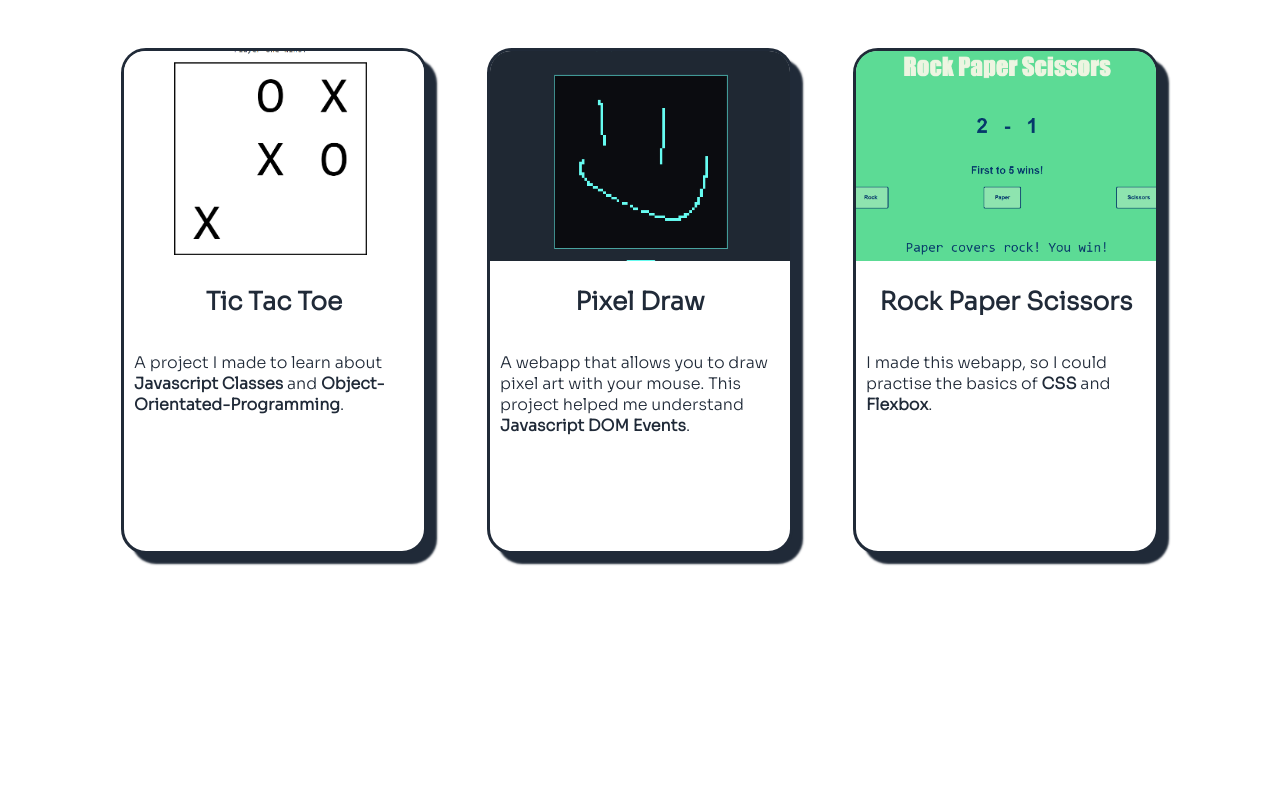
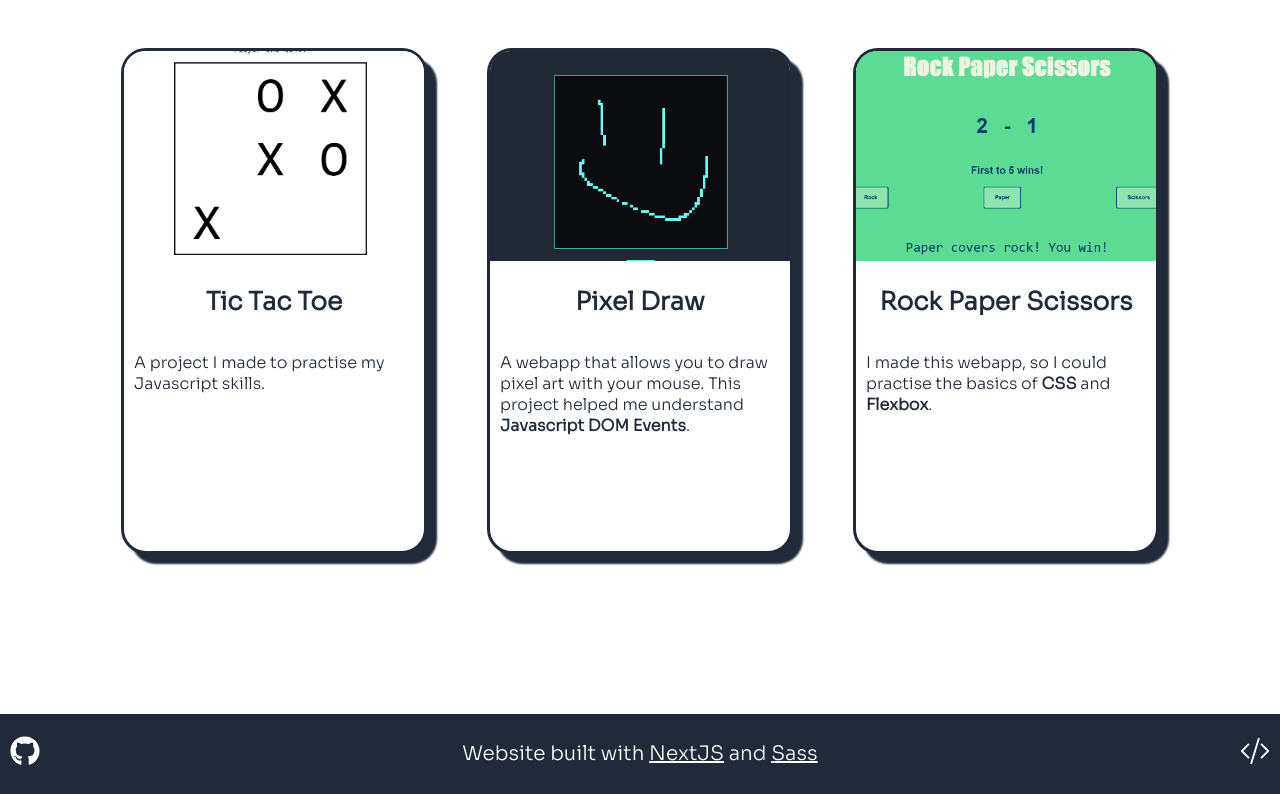
Before and after one commit to p4ckysm4cky/Personal-Website, a Next.js app: page / in a window 1280 px wide. Shown: the part 1469-2263 px from the top of the page. Before the commit the page ends 2083 px from the top, so only its background shows below. Built offline with nearby package versions, Linux system fonts and the light colour scheme.

Commit message:
Finished footer section, also forgot to commit

```diff
--- a/package.json
+++ b/package.json
@@ -12,6 +12,7 @@
     "next": "11.1.0",
     "react": "17.0.2",
     "react-dom": "17.0.2",
+    "react-icons": "^4.2.0",
     "sass": "^1.38.1"
   },
   "devDependencies": {
--- a/pages/index.js
+++ b/pages/index.js
@@ -1,6 +1,7 @@
 import styles from '../styles/Home.module.scss'
 import ProjectCard from '../components/ProjectCard'
-
+import { FaGithub } from 'react-icons/fa'
+import { BsCodeSlash } from 'react-icons/bs'
 
 // images
 import calculatorImage from "../images/projects/calculator.png"
@@ -38,7 +39,7 @@ export default function Home() {
               image={libraryImage}
               title="Library Reader Tracker"
               url="https://github.com/p4ckysm4cky/library_app"
-              description={<p>A <b>Object-Orientated-Programming</b> based webapp that keeps track of books that you have read. it uses <b>Javascript localstorage</b> to store the information.</p>}
+              description={<p>An <b>Object-Orientated-Programming</b> based webapp that keeps track of books that you have read. it uses <b>Javascript localstorage</b> to store the information.</p>}
             />
 
             <ProjectCard
@@ -51,7 +52,7 @@ export default function Home() {
               image={ticTacToe}
               title="Tic Tac Toe"
               url="https://github.com/p4ckysm4cky/Tic-Tac-Toe"
-              description={<p>A project I made to learn about <b>Javascript Classes</b> and <b>Object-Orientated-Programming</b>.</p>}
+              description={<p>A project I made to practise my Javascript skills.</p>}
             />
             <ProjectCard
               image={pixelDraw}
@@ -67,7 +68,26 @@ export default function Home() {
             />
 
           </div>
+
+
       </div>
+      <footer>
+        <a href="https://github.com/p4ckysm4cky">
+          <FaGithub
+            className={styles.icons}
+          />
+        </a>
+        <p>
+          Website built with <a href="https://nextjs.org/">NextJS</a> and <a href="https://sass-lang.com/">Sass</a>
+
+        </p>
+
+        <a href="https://github.com/p4ckysm4cky/Personal-Website">
+          <BsCodeSlash
+            className={styles.icons}
+          />
+        </a>
+      </footer>
     </div>
 
   )
--- a/styles/Home.module.scss
+++ b/styles/Home.module.scss
@@ -1,4 +1,7 @@
-@import url('https://fonts.googleapis.com/css2?family=Sora:wght@300&display=swap');
+$deskop:1200px;
+$laptop:1024px;
+$tablet:768px;
+$phone:480px;
 
 $darkBlue: rgb(32, 42, 56);
 $lightBlue: rgba(147,181,227,1);
@@ -36,6 +39,11 @@ $lightBlue: rgba(147,181,227,1);
   height: 100vh;
   width: 30vw;
   display: flex;
+  @media (max-width: $tablet) {
+    position:absolute;
+    max-width: 100%;
+    height: auto;
+  }
 
 }
 
@@ -61,7 +69,7 @@ $lightBlue: rgba(147,181,227,1);
   h2 {
     text-decoration: none;
     border-bottom: 1px solid $lightBlue;
-    box-shadow: 0 -3px 0 $lightBlue inset;
+    box-shadow: 1 -3px 3 $lightBlue inset;
 
   }
 
@@ -70,6 +78,13 @@ $lightBlue: rgba(147,181,227,1);
     flex-flow: wrap;
     align-items: center;
     justify-content: center;
+    margin-bottom: 100px;
 
   }
 }
+
+.icons {
+  color:white;
+  height: 30px;
+  width: 30px;
+}
--- a/styles/ProjectCard.module.scss
+++ b/styles/ProjectCard.module.scss
@@ -1,5 +1,9 @@
 $darkBlue: rgb(32, 42, 56);
 $lightBlue: rgba(147,181,227,1);
+$deskop:1200px;
+$laptop:1024px;
+$tablet:768px;
+$phone:480px;
 
 
 
@@ -37,11 +41,21 @@ $lightBlue: rgba(147,181,227,1);
             font-size: 25px;
             text-decoration: none;
             // text-decoration: underline;
+            @media(max-width:$phone) {
+                font-size: 20px;
+            }
         }
         p {
             font-size: 16px;
             margin:5px;
+            @media(max-width:$phone) {
+                font-size: 13px;
+            }
         }
+
+    }
+    @media(max-width:$phone) {
+        grid-template-columns: 250px;
     }
 }
 
--- a/styles/globals.scss
+++ b/styles/globals.scss
@@ -1,3 +1,14 @@
+$deskop:1200px;
+$laptop:1024px;
+$tablet:768px;
+$phone:480px;
+
+@import url('https://fonts.googleapis.com/css2?family=Sora:wght@300&display=swap');
+
+$darkBlue: rgb(32, 42, 56);
+$lightBlue: rgba(147,181,227,1);
+
+
 html,
 body {
   padding: 0;
@@ -9,3 +20,28 @@ body {
 a {
   text-decoration: none;
 }
+
+footer {
+  margin: 0px;
+  background-color: $darkBlue;
+  height: 80px;
+  display: flex;
+  justify-content: space-between;
+  align-items: center;
+  padding-left: 10px;
+  padding-right: 10px;
+
+  p {
+    color: white;
+    font-size: 20px;
+    align-self: center;
+    @media (max-width: $tablet) {
+      font-size: 13px;
+    }
+
+    a {
+      color: white;
+      text-decoration: underline;
+    }
+  }
+}
```
Also changed, not shown: 1 other file (tests, documents, lock files or other folders).
